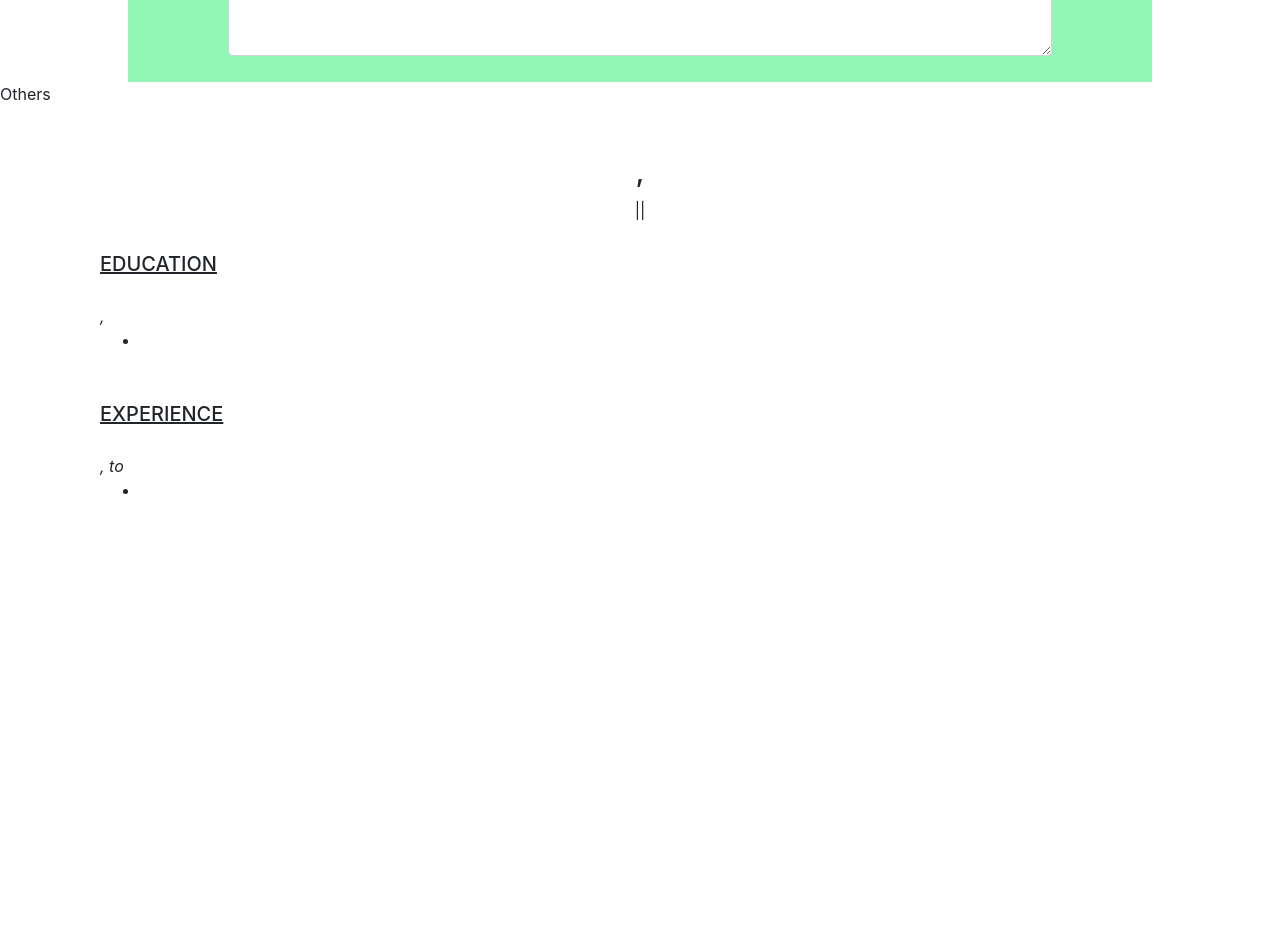
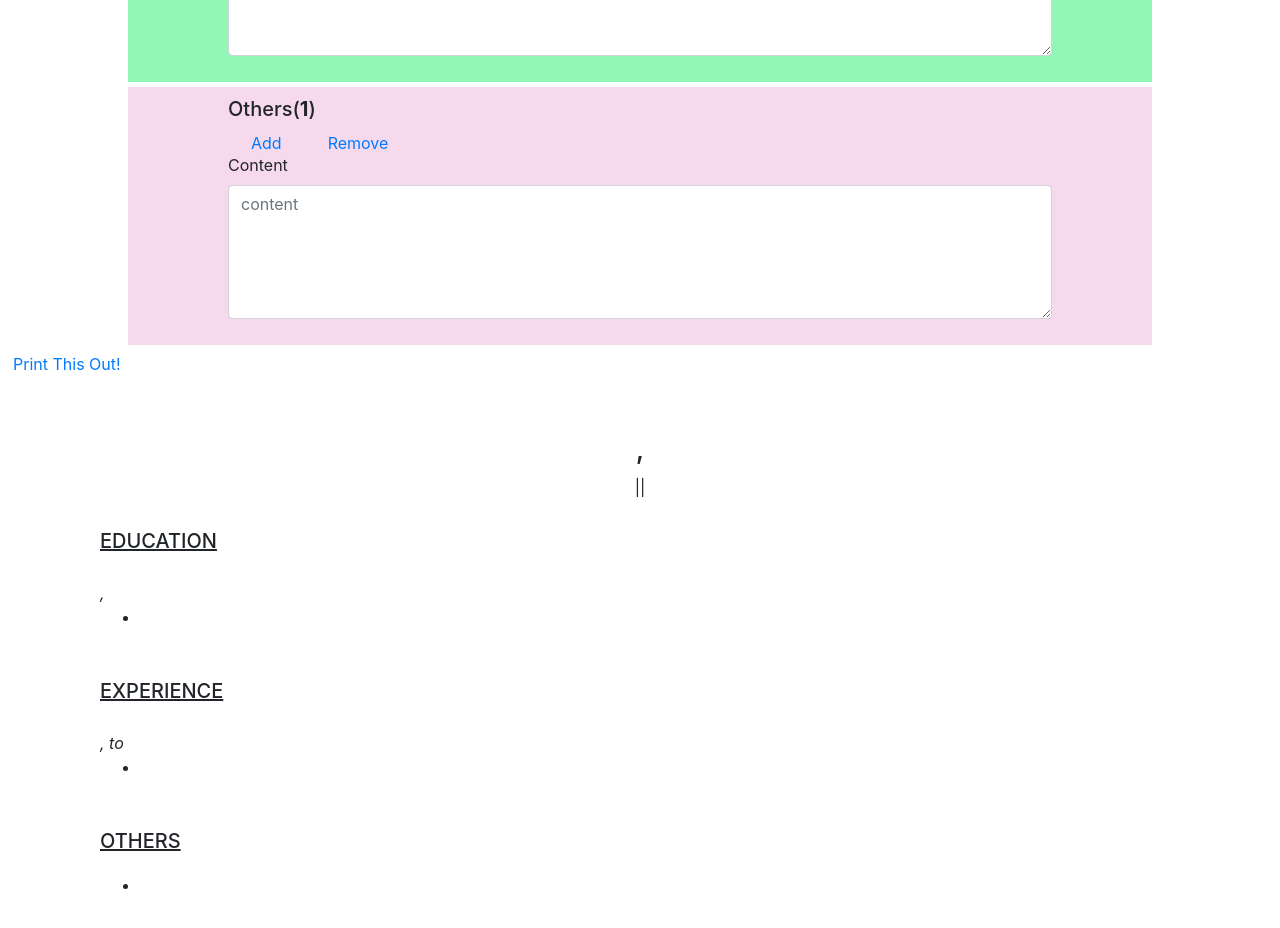
Before and after one commit to Kaminagiyou123/cv-creator, a React (Create React App) app: page / in a window 1280 px wide. Shown: the part 1040-1968 px from the top of the page. Before the commit the page ends 1592 px from the top, so only its background shows below. Built offline with nearby package versions, Linux system fonts and the light colour scheme.

Commit message:
project complete

```diff
--- a/package.json
+++ b/package.json
@@ -11,6 +11,7 @@
     "react-bootstrap": "^1.5.2",
     "react-dom": "^17.0.2",
     "react-scripts": "4.0.3",
+    "react-to-print": "^2.12.4",
     "web-vitals": "^1.1.1"
   },
   "scripts": {
--- a/src/App.css
+++ b/src/App.css
@@ -46,3 +46,15 @@ h2 {
   margin-top: 5px;
   background-color: rgba(74, 240, 135, 0.6);
 }
+.others {
+  margin-top: 5px;
+  background-color: rgba(240, 192, 224, 0.6);
+}
+.cv-form-container {
+  /* width: 70%; */
+}
+@media print {
+  @page {
+    size: landscape;
+  }
+}
--- a/src/App.js
+++ b/src/App.js
@@ -5,8 +5,10 @@ import Others from "./Others";
 import { useProductsContext } from "./Context";
 import "./App.css";
 import "bootstrap/dist/css/bootstrap.min.css";
+import { useReactToPrint } from "react-to-print";
+import Button from "react-bootstrap/Button";
 import CvForm from "./CvForm";
-import Button from "react-bootstrap/Button";
+import { useRef } from "react";
 function App() {
   const {
     personal,
@@ -15,6 +17,10 @@ function App() {
     others,
     addEducationInfo,
   } = useProductsContext();
+  const componentRef = useRef();
+  const handlePrint = useReactToPrint({
+    content: () => componentRef.current,
+  });
 
   return (
     <main>
@@ -49,7 +55,10 @@ function App() {
         <Others item={item} />
       ))}
       <div>
-        <CvForm />
+        <Button variant='link' onClick={handlePrint}>
+          Print This Out!
+        </Button>
+        <CvForm ref={componentRef} />
       </div>
     </main>
   );
--- a/src/Context.js
+++ b/src/Context.js
@@ -1,5 +1,6 @@
-import React, { useContext, useReducer } from "react";
+import React, { useContext, useReducer, useRef } from "react";
 import reducer from "./reducer";
+
 const personal = localStorage.getItem("personal");
 const experience = localStorage.getItem("experience");
 const education = localStorage.getItem("education");
@@ -105,6 +106,16 @@ export const ProductsProvider = ({ children }) => {
   const addExperienceInfo = () => {
     dispatch({ type: "ADD_CONTENT_EX" });
   };
+
+  const changeOtherInfo = ({ id, name, value }) => {
+    dispatch({ type: "CHANGE_CONTENT_OT", payload: { id, name, value } });
+  };
+  const removeOther = (id) => {
+    dispatch({ type: "REMOVE_CONTENT_OT", payload: id });
+  };
+  const addOtherInfo = () => {
+    dispatch({ type: "ADD_CONTENT_OT" });
+  };
   return (
     <ProductsContext.Provider
       value={{
@@ -116,6 +127,9 @@ export const ProductsProvider = ({ children }) => {
         changeExperienceInfo,
         removeExperience,
         addExperienceInfo,
+        changeOtherInfo,
+        removeOther,
+        addOtherInfo,
       }}
     >
       {children}
--- a/src/CvForm.js
+++ b/src/CvForm.js
@@ -1,12 +1,15 @@
-import React from "react";
 import { useProductsContext } from "./Context";
 import EdcuationForm from "./EducationForm";
 import ExperienceForm from "./ExperienceForm";
+import OtherForm from "./OtherForm";
+import React from "react";
 const CvForm = () => {
-  const { personal, education, experience } = useProductsContext();
+  const { personal, education, experience, others } = useProductsContext();
   const { first_name, last_name, phone, title, email, address } = personal;
+
   return (
     <div>
+      <div className='cv-form-container'>
         <div className='heading-container'>
           <h3>
             {first_name + " " + last_name}, <span>{title}</span>
@@ -29,6 +32,15 @@ const CvForm = () => {
             })}
           </div>
         </div>
+        <div className='education-section'>
+          <h5>OTHERS</h5>
+          <div className='education-container'>
+            {others?.map((item) => {
+              return <OtherForm item={item} key={item.id} />;
+            })}
+          </div>
+        </div>
+      </div>
     </div>
   );
 };
--- /dev/null
+++ b/src/OtherForm.js
@@ -0,0 +1,18 @@
+import React from "react";
+
+const OtherForm = ({ item, key }) => {
+  const { id, content } = item;
+  return (
+    <>
+      <div className='education-form' key={key}>
+        <ul>
+          {content.split("\n").map((item) => (
+            <li>{item}</li>
+          ))}
+        </ul>
+      </div>
+    </>
+  );
+};
+
+export default OtherForm;
--- a/src/Others.js
+++ b/src/Others.js
@@ -1,7 +1,60 @@
+import Form from "react-bootstrap/Form";
 import React from "react";
+import Col from "react-bootstrap/Col";
+import { useProductsContext } from "./Context";
+import Button from "react-bootstrap/Button";
 
-const Others = () => {
-  return <div>Others</div>;
+const Others = ({ item }) => {
+  const { changeOtherInfo, removeOther, addOtherInfo } = useProductsContext();
+  const { id, content } = item;
+
+  return (
+    <div className='personal-info others' key={id}>
+      <h5>
+        Others(<strong>{parseInt(id) + 1}</strong>)
+      </h5>
+      <Button
+        variant='link'
+        data-id={id}
+        className='edu-btn'
+        onClick={() => {
+          addOtherInfo();
+        }}
+      >
+        Add
+      </Button>
+      <Button
+        variant='link'
+        data-id={id}
+        className='edu-btn'
+        onClick={(e) => {
+          removeOther(parseInt(e.target.dataset.id));
+        }}
+      >
+        Remove
+      </Button>
+      <Form>
+        <Form.Group controlId='exampleForm.ControlTextarea1'>
+          <Form.Label>Content</Form.Label>
+          <Form.Control
+            as='textarea'
+            rows={5}
+            data-id={id}
+            placeholder='content'
+            name='content'
+            value={content}
+            onChange={(e) => {
+              changeOtherInfo({
+                id: parseInt(e.target.dataset.id),
+                name: e.target.name,
+                value: e.target.value,
+              });
+            }}
+          />
+        </Form.Group>
+      </Form>
+    </div>
+  );
 };
 
 export default Others;
--- a/src/reducer.js
+++ b/src/reducer.js
@@ -64,6 +64,31 @@ const reducer = (state, action) => {
     return { ...state, experience: [...newEx] };
   }
 
+  if (action.type === "CHANGE_CONTENT_OT") {
+    const { id, name, value } = action.payload;
+    let ex = state.others.filter((item) => item.id !== id);
+    let newItem = state.others.find((item) => item.id === id);
+    newItem = { ...newItem, [name]: value };
+    return {
+      ...state,
+      others: [...ex, newItem].sort((a, b) => {
+        return a.id - b.id;
+      }),
+    };
+  }
+
+  if (action.type === "REMOVE_CONTENT_OT") {
+    let newEx = state.others.filter((item) => item.id !== action.payload);
+    return { ...state, others: [...newEx] };
+  }
+  if (action.type === "ADD_CONTENT_OT") {
+    let newItem = {
+      id: state.others.length,
+      content: "",
+    };
+    let newEx = [...state.others, newItem];
+    return { ...state, others: [...newEx] };
+  }
   throw new Error(`No Matching "${action.type}" - action type`);
 };
 
```
Also changed, not shown: 1 other file (tests, documents, lock files or other folders). Lines whose indentation alone changed are shown as unchanged.
